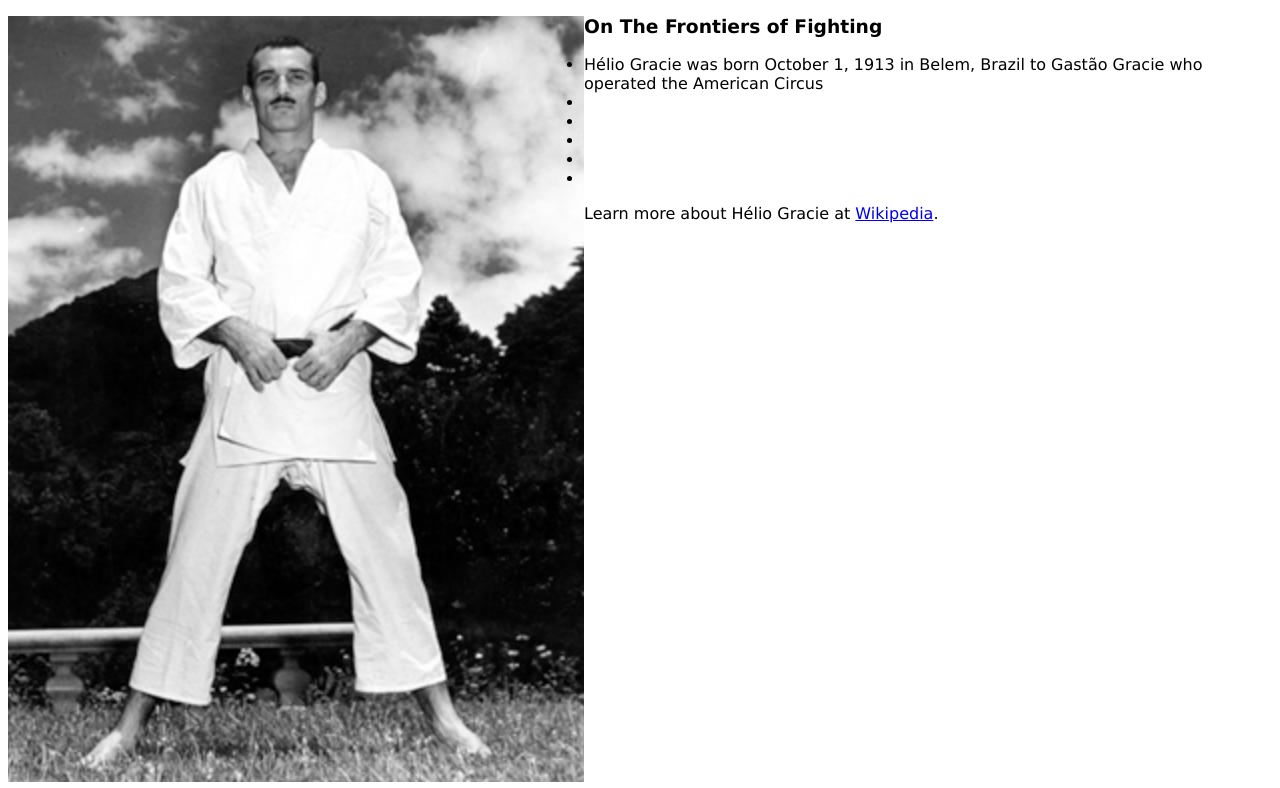
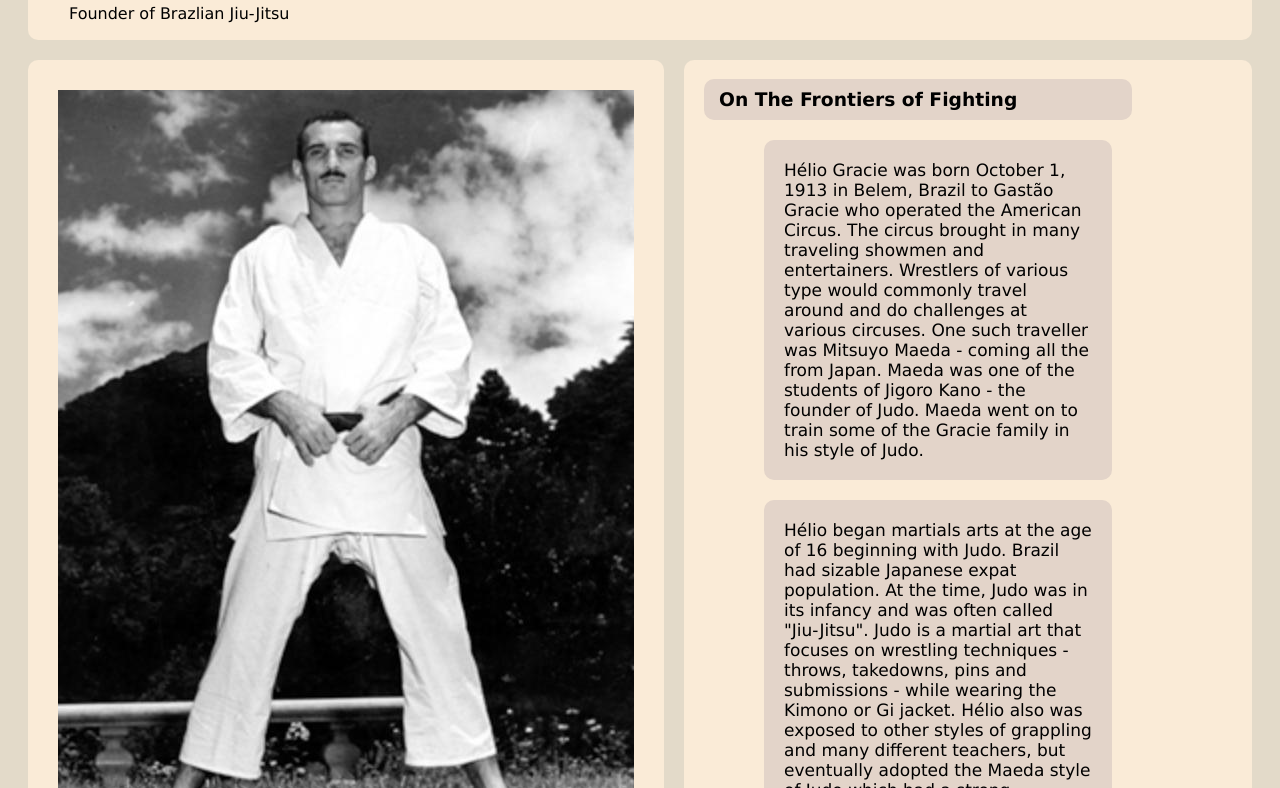
Before and after one commit to mrhaffner/TributePage, a plain HTML site: page index.html in a window 1280 px wide. Shown: the part 103-891 px from the top of the page. Drawn offline with Linux system fonts and the light colour scheme.

Commit message:
Added the finishes touches to the coloration and made some fancy non-pointed boxes for text to live in

```diff
--- a/index.html
+++ b/index.html
@@ -8,24 +8,43 @@
 </head>
 <body id="main">
     <header id="title">
-            <h1>Hélio Gracie</h1>
-            <p>Founder of Brazlian Jiu-Jitsu</p>
+        <h1>Hélio Gracie</h1>
+        <p>Founder of Brazlian Jiu-Jitsu</p>
     </header>
+
     <div id="tribute-info">
         <div id="img-div">
             <img alt="helio gracie" src="helio.png">
-            <p id="img-caption">Hélio Gracie wearing the traditional Brazilian Jiu-Jitsu uniform - The Gi</p>
+            <p id="img-caption">Hélio Gracie wearing the traditional Brazilian Jiu-Jitsu uniform</p>
 
         </div>
-        <h3>On The Frontiers of Fighting</h3>
-        <ul>
-            <li>Hélio Gracie was born October 1, 1913 in Belem, Brazil to Gastão Gracie who operated the American Circus</li>
-            <li></li>
-            <li></li>
-            <li></li>
-            <li></li>
-            <li></li>
-        </ul>
+        <div id="info">
+            <h3>On The Frontiers of Fighting</h3>
+            <ul>
+                <li>Hélio Gracie was born October 1, 1913 in Belem, Brazil to Gastão Gracie who operated the American Circus.  The circus brought in many traveling showmen and entertainers.
+                    Wrestlers of various type would commonly travel around and do challenges at various circuses.  One such traveller was Mitsuyo Maeda - coming all the from Japan.
+                    Maeda was one of the students of Jigoro Kano - the founder of Judo.  Maeda went on to train some of the Gracie family in his style of Judo.
+                </li>
+                <li>Hélio began martials arts at the age of 16 beginning with Judo.  Brazil had sizable Japanese expat population.  At the time, Judo was in its infancy and was often called "Jiu-Jitsu".
+                    Judo is a martial art that focuses on wrestling techniques - throws, takedowns, pins and submissions - while wearing the Kimono or Gi jacket.
+                    Hélio also was exposed to other styles of grappling and many different teachers, but eventually adopted the Maeda style of Judo which had a strong emphasis on ground grappling.
+                </li>
+                <li>
+                    The experiments with different styles of grappling, led Hélio and the Gracie family to develop their own unique style which later would be called Brazilian Jiu Jitsu or Gracie Jiu Jitsu.
+                    With their love of martial arts and experience in show business, the Gracie family did many chellenge matches or fights.
+                    These challenege matches would pit the Gracie style versus fighter of many different kinds.  Hélio fought professionally for the first time at the age of 18 against a boxer, quickly submitting him.
+                </li>
+                <li>
+                    The challenge matches would contain many different rules sets, but often mixed rules where striking and wrestling were permitted.  This style of mixed fighting became known as Vale Tudo.
+                    Valu Tudo fights proved a great opportunity for the Gracie family to hone their skills and learn what works and what does not in real fighting.
+                    Eventually styles like Vale Tudo and Shooto (from Japan) would give birth to the modern sport of Mixed Martial Arts.  Members of the Gracie family were involved in forming The Ultimate Fighting Championship.
+                </li>
+                <li>
+                    Hélio Gracie died on January 29, 2009.  He left behind a legacy as a martial arts pioneer which would shape the future of martials arts and combat sports.
+                    The Gracie family's willingness to go anywhere and challenge anyone has turned the sports of Mixed Martial Arts and Brazilian Jiu Jitsu to go from obscurity to global phenomenons.
+                </li>
+            </ul>
+        </div>
     </div>
     <footer>
         <p>Learn more about Hélio Gracie at <a id="tribute-link" target=_blank href="https://en.wikipedia.org/wiki/H%C3%A9lio_Gracie">Wikipedia</a>.</p>
--- a/style.css
+++ b/style.css
@@ -1,29 +1,69 @@
+:root {
+    --bg-color: #e3dac9;
+    --div-color: antiquewhite;
+    --box-color: #e3d4c9;
+  }
+
 #main {
     font-family: Verdana, Geneva, Tahoma, sans-serif;
+    background-color: var(--bg-color);
 }
 
 #title {
+    margin: 25px 20px 0 20px;
+    padding: 1px;
+    background-color: var(--div-color);
+    border-radius: 10px;
+}
+
+
+
+h1, p {
+    padding-left: 40px;
+}
+
+
+
+#tribute-info {
+
+    display: flex;
+    margin: 20px 20px 0 20px;
+}
+
+#info {
+    background-color: var(--div-color);
+    border-radius: 10px;
+    margin-left: 20px;
+    padding: 0 120px 0 20px;
 }
 
 #img-div {
-    float: left;
-}
-#tribute-info {
-
-}
-
-#img-div {
-
-}
-
-#img-caption {
-
-}
-
-#tribute-link {
+    padding: 30px 30px 0 30px;
+    background-color: var(--div-color);
+    border-radius: 10px;
 
 }
 
 footer {
+    padding: 10px;
+    margin: 20px 20px 0 20px;
+    background-color: var(--div-color);
+    border-radius: 10px;
+}
 
+h3 {
+    padding: 10px 10px 10px 15px;
+    background-color: var(--box-color);
+    border-radius: 10px;
 }
+
+li {
+    padding: 20px;
+    font-size: 17px;
+    max-width: 100%;
+    height: auto;
+    list-style-type: none;
+    background-color: var(--box-color);
+    margin: 20px;
+    border-radius: 10px;
+}
```
Also changed, not shown: 1 other file.
